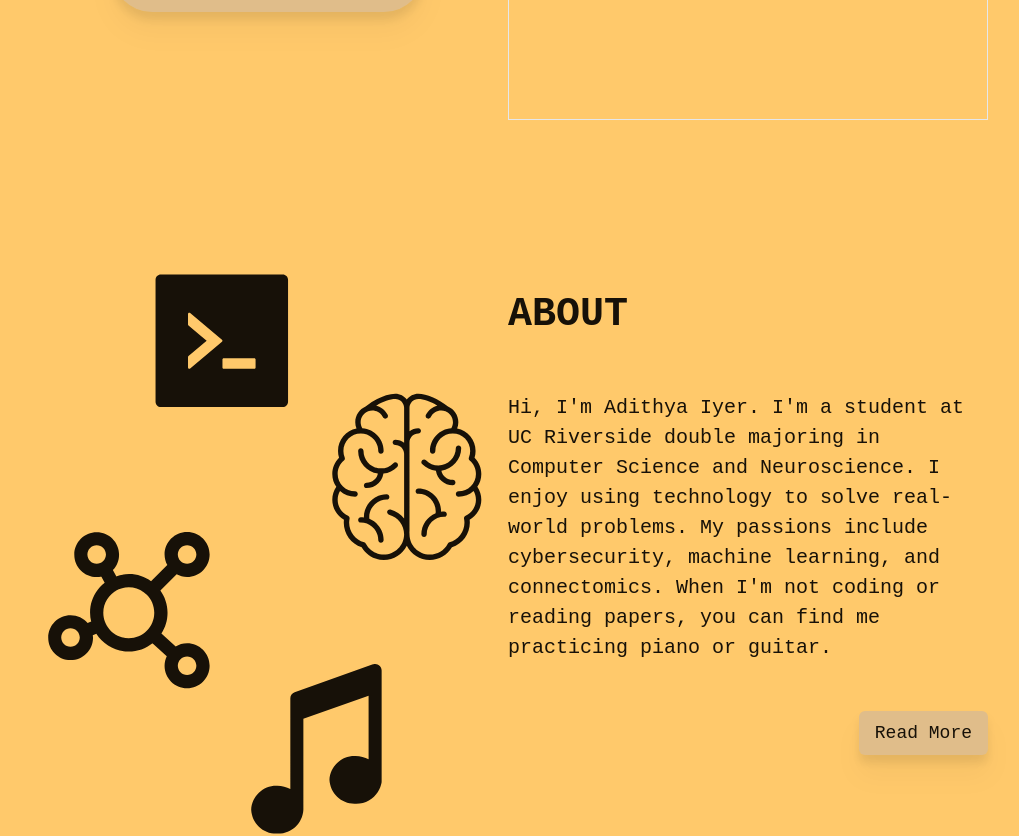
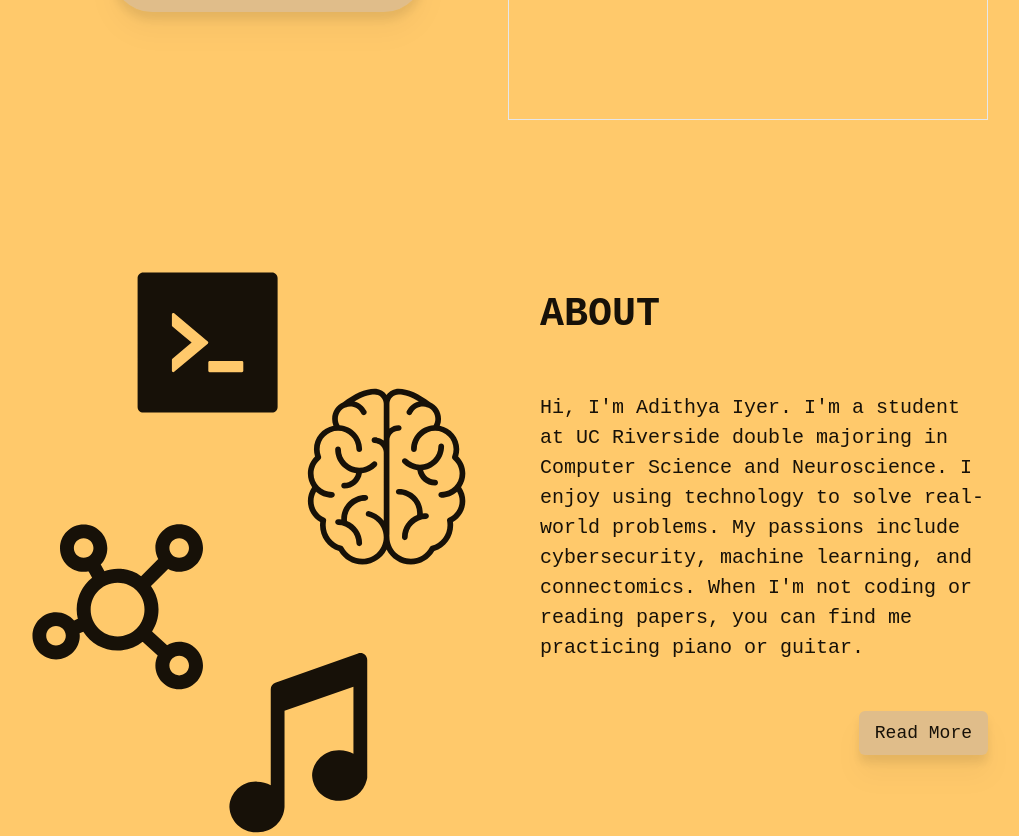
Before and after one commit to Pineapple-Soup/personal-website, a Next.js app: page / in a window 1280 px wide. Shown: the part 680-1516 px from the top of the page, without its empty margins (132-1151 px from the left). Built offline with nearby package versions, Linux system fonts and the light colour scheme.

Commit message:
feat: increase space between images and text

```diff
--- a/src/components/About.tsx
+++ b/src/components/About.tsx
@@ -13,8 +13,8 @@ export default function About() {
   const [hover, setHover] = useState("");
 
   return (
-    <section id='about' className='w-full h-screen grid grid-cols-2 group'>
-      <div className='h-screen grid grid-cols-5 grid-rows-6 gap-4 mx-4'>
+    <section id='about' className='w-full h-screen grid grid-cols-2 gap-16'>
+      <div className='h-screen grid grid-cols-5 grid-rows-6'>
         <div
           className='col-span-2 col-start-2 row-start-2'
           onMouseOver={() => setHover("cs")}
```
